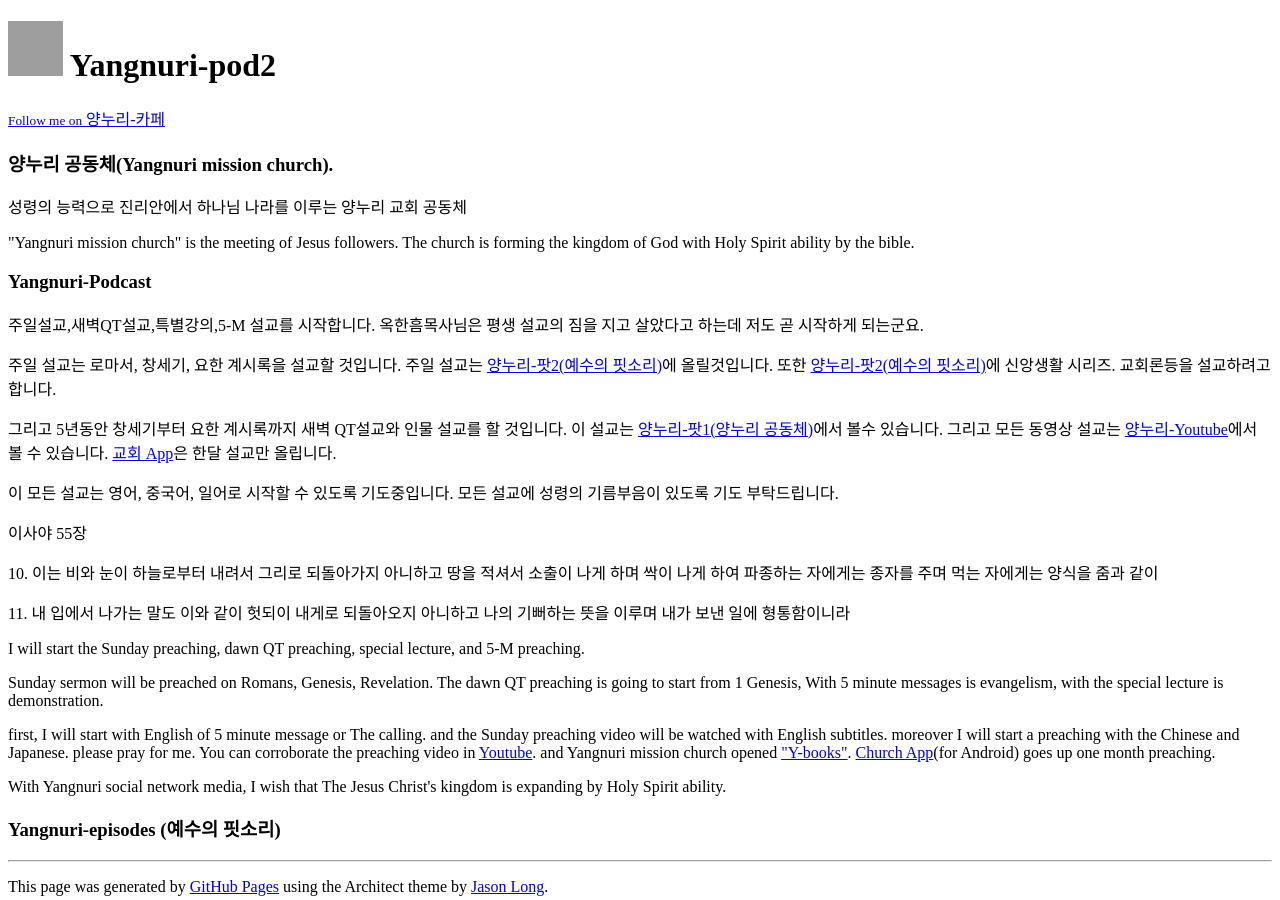
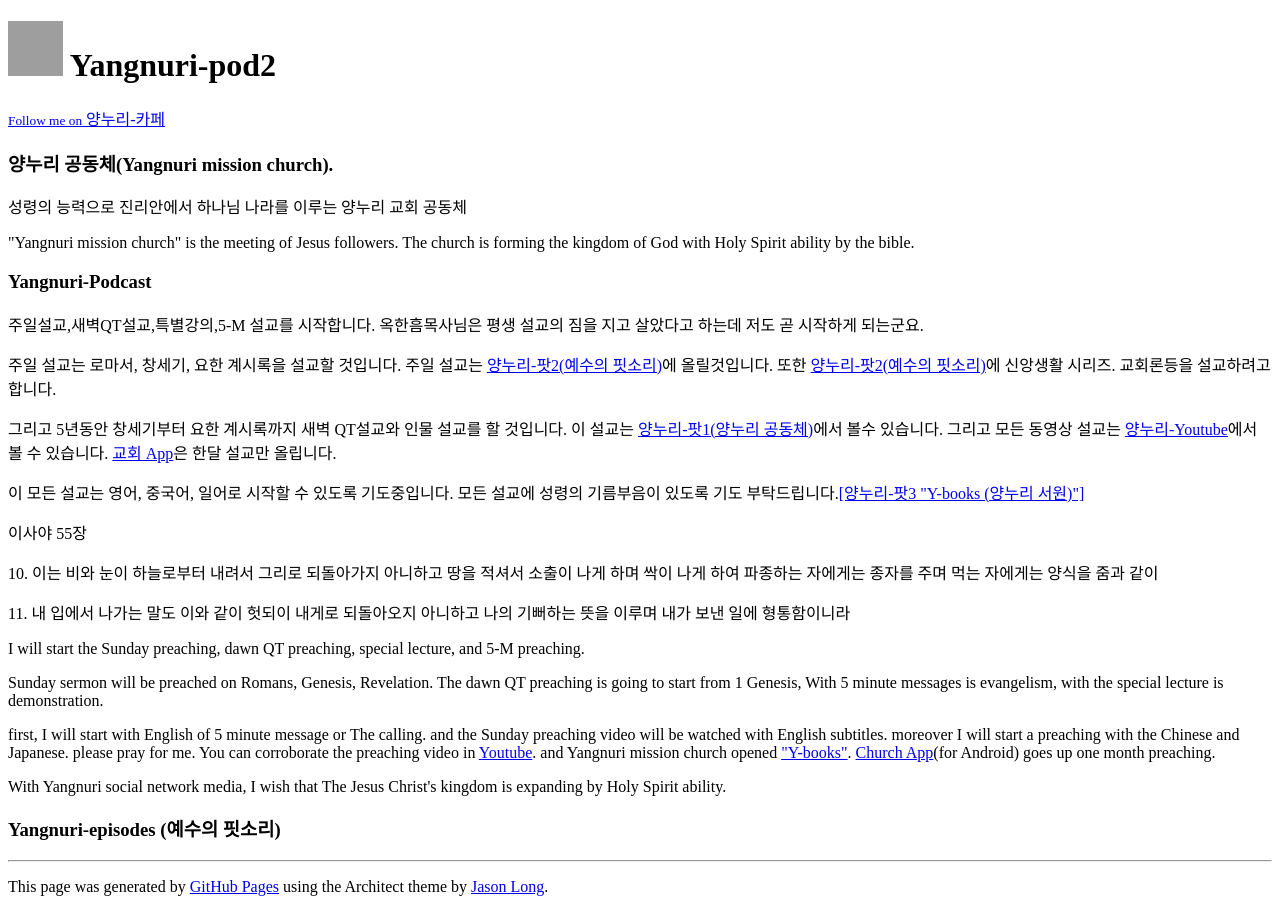
Before and after one commit to yangnuri2/yangnuri2.github.io, a Jekyll site: the page built from _posts/2015-01-06-yang-1-3.md, in a window 1280 px wide and 900 px high. Built offline with Jekyll 4.4.1, drawn with Linux system fonts in a browser that asks for light colours; grey boxes are pictures that could not be loaded.

Commit message:
Update default.html

```diff
--- a/_layouts/default.html
+++ b/_layouts/default.html
@@ -73,7 +73,7 @@ The church is forming the kingdom of God with Holy Spirit ability by the bible.<
 
 <p> 그리고 5년동안 창세기부터 요한 계시록까지 새벽 QT설교와 인물 설교를 할 것입니다. 이 설교는 <a href="http://yangnuri.github.io/" class="양누리-팟1(양누리 공동체)">양누리-팟1(양누리 공동체)</a>에서 볼수 있습니다. 그리고 모든 동영상 설교는 <a href="http://www.youtube.com/channel/UCcx23KhkV_-P7ZygYCq8wFw" class="양누리-Youtube">양누리-Youtube</a>에서 볼 수 있습니다. <a href="https://play.google.com/store/apps/details?id=vercoop.yangnuri.app&hl=en_GB" class="교회 App">교회 App</a>은 한달 설교만 올립니다.</p>
 
-<p>이 모든 설교는 영어, 중국어, 일어로 시작할 수 있도록 기도중입니다. 모든 설교에 성령의 기름부음이 있도록 기도 부탁드립니다.</p>
+<p>이 모든 설교는 영어, 중국어, 일어로 시작할 수 있도록 기도중입니다. 모든 설교에 성령의 기름부음이 있도록 기도 부탁드립니다.<a href="http://yangnuri3.github.io." class="양누리-팟3-Y-books (양누리 서원)">[양누리-팟3 "Y-books (양누리 서원)"]</a></p>
 
 <p>이사야 55장</p>
 <p>10. 이는 비와 눈이 하늘로부터 내려서 그리로 되돌아가지 아니하고 땅을 적셔서 소출이 나게 하며 싹이 나게 하여 파종하는 자에게는 종자를 주며 먹는 자에게는 양식을 줌과 같이</p>
```
